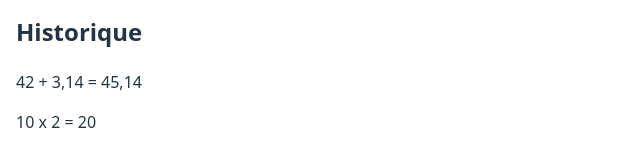
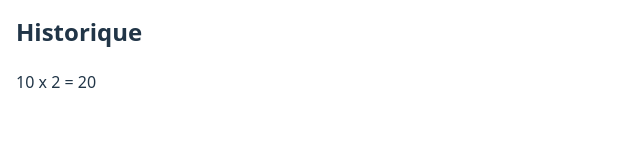
Before and after one commit to Formation-JS/BXL_JS2024_React_Exo04, a React (Vite) app: page / in a window 1280 px wide. Shown: the part 308-468 px from the top of the page, without its empty margins (0-640 px from the left). Built offline with nearby package versions, Linux system fonts and the light colour scheme.

Commit message:
Populate history

```diff
--- a/package.json
+++ b/package.json
@@ -10,6 +10,7 @@
     "preview": "vite preview"
   },
   "dependencies": {
+    "nanoid": "^5.1.3",
     "react": "^19.0.0",
     "react-dom": "^19.0.0"
   },
--- a/src/containers/calculatrice/calculatrice.jsx
+++ b/src/containers/calculatrice/calculatrice.jsx
@@ -1,6 +1,7 @@
 import { useId, useState } from "react";
 import CalculHistory from "../../components/calcul-history/calcul-history.jsx";
 import { calcOperation } from "../../utils/operation.utils.js";
+import { nanoid } from "nanoid";
 
 export default function Calculatrice() {
 
@@ -11,8 +12,7 @@ export default function Calculatrice() {
     const [res, setRes] = useState('');
 
     const [history, setHistory] = useState([
-        { id: 1, nb1: '42', nb2: '3,14', op: 'add', res: '45,14' },
-        { id: 2, nb1: '10', nb2: '2', op: 'mult', res: '20' }
+        { id: nanoid(), nb1: '10', nb2: '2', op: 'mult', res: '20' }
     ]);
 
     const handleCalcSubmit = (event) => {
@@ -26,7 +26,11 @@ export default function Calculatrice() {
         const currentOperation = calcOperation.get(op);
         const currentResult = currentOperation.calc(val1, val2);
         const fixResult = Math.round(currentResult * 10e5) / 10e5;
-        setRes(fixResult.toLocaleString('fr-be'));
+        const result = fixResult.toLocaleString('fr-be')
+        setRes(result);
+
+        // Ajout dans l'historique
+        setHistory(tab => [{ id: nanoid(), nb1, nb2, op, res: result }, ...tab])
     };
 
     const handleChangeNb = (event, setNbValue) => {
```
Also changed, not shown: 1 other file (tests, documents, lock files or other folders).
